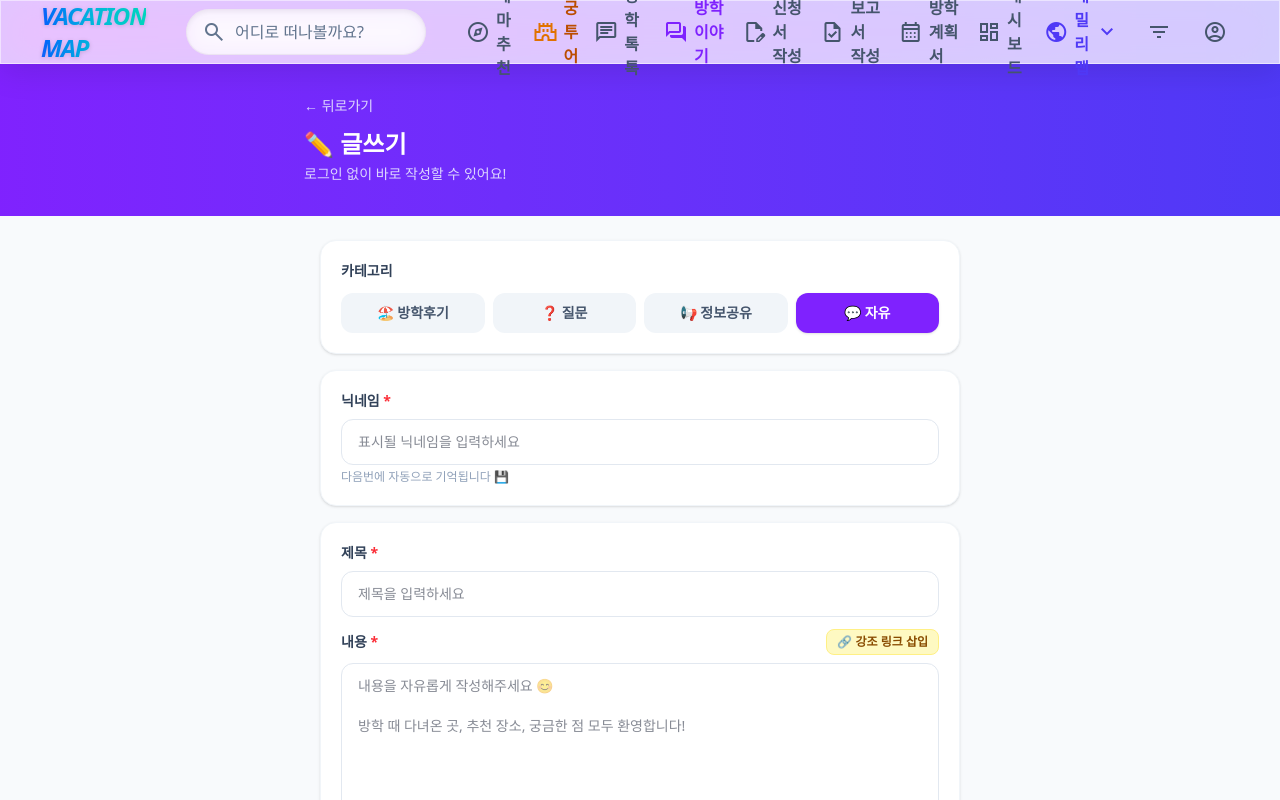
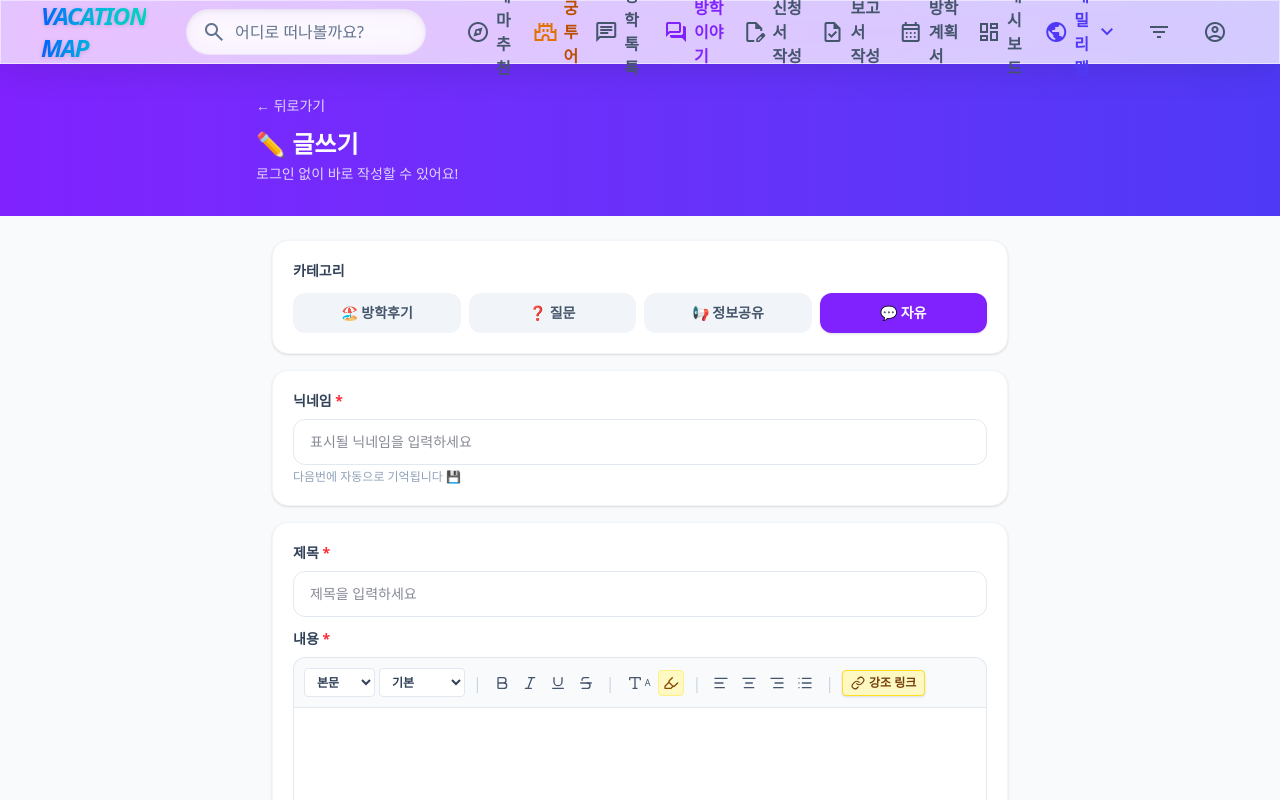
Before and after one commit to duke3736-collab/vacation-map, a Next.js app: page /community/write in a window 1280 px wide. Shown: the top 800 px of the page. Built offline with nearby package versions, Linux system fonts and the light colour scheme; no server answers.

Commit message:
feat: implement WYSIWYG editor for writing community posts

```diff
--- a/src/app/community/write/page.tsx
+++ b/src/app/community/write/page.tsx
@@ -1,8 +1,22 @@
 "use client";
 
-import { useState, useEffect, Suspense } from "react";
+import { useState, useEffect, useRef, Suspense } from "react";
 import { useRouter, useSearchParams } from "next/navigation";
 import { supabase } from "@/lib/supabase";
+import {
+  Bold,
+  Italic,
+  Underline,
+  Strikethrough,
+  AlignLeft,
+  AlignCenter,
+  AlignRight,
+  List,
+  Link as LinkIcon,
+  ChevronDown,
+  Highlighter,
+  Type
+} from "lucide-react";
 
 const CATEGORIES = ["방학후기", "질문", "정보공유", "자유"];
 const CATEGORY_ICONS: Record<string, string> = {
@@ -16,10 +30,10 @@ function WriteForm() {
   const router = useRouter();
   const searchParams = useSearchParams();
   const editId = searchParams.get("edit");
+  const editorRef = useRef<HTMLDivElement>(null);
 
   const [category, setCategory] = useState("자유");
   const [title, setTitle] = useState("");
-  const [content, setContent] = useState("");
   const [nickname, setNickname] = useState("");
   const [isSubmitting, setIsSubmitting] = useState(false);
   const [isLoading, setIsLoading] = useState(false);
@@ -60,8 +74,10 @@ function WriteForm() {
       if (loadedPost) {
         setCategory(loadedPost.category);
         setTitle(loadedPost.title);
-        setContent(loadedPost.content);
         setNickname(loadedPost.nickname);
+        if (editorRef.current) {
+          editorRef.current.innerHTML = loadedPost.content;
+        }
       } else {
         alert("수정할 게시글을 찾을 수 없습니다.");
         router.push("/community");
@@ -72,11 +88,59 @@ function WriteForm() {
     fetchPostDetail();
   }, [editId, router]);
 
+  // Execute browser commands for rich text editing
+  const execCmd = (command: string, value: string = "") => {
+    document.execCommand(command, false, value);
+    if (editorRef.current) {
+      editorRef.current.focus();
+    }
+  };
+
+  // Custom action to insert the yellow highlighted link
+  const insertHighlightLink = () => {
+    const selection = window.getSelection();
+    if (selection && selection.rangeCount > 0) {
+      const range = selection.getRangeAt(0);
+      let selectedText = range.toString().trim();
+
+      const linkText = prompt("링크에 표시할 텍스트를 입력하세요:", selectedText || "▶한의원 건강보험 적용 범위 바로 보기");
+      if (!linkText) return;
+      const linkUrl = prompt("연결할 링크 URL 주소를 입력하세요:", "https://");
+      if (!linkUrl) return;
+
+      const link = document.createElement("a");
+      link.href = linkUrl;
+      link.target = "_blank";
+      link.rel = "noopener noreferrer";
+      link.className = "text-blue-600 font-bold px-1.5 py-0.5 rounded hover:underline inline-flex items-center";
+      link.style.backgroundColor = "#fef08a"; // Tailwind yellow-200
+      link.textContent = linkText;
+
+      range.deleteContents();
+      range.insertNode(link);
+
+      // Move cursor after the inserted link
+      range.setStartAfter(link);
+      range.setEndAfter(link);
+      selection.removeAllRanges();
+      selection.addRange(range);
+    }
+
+    if (editorRef.current) {
+      editorRef.current.focus();
+    }
+  };
+
   const handleSubmit = async (e: React.FormEvent) => {
     e.preventDefault();
     if (!title.trim()) { alert("제목을 입력해주세요."); return; }
-    if (!content.trim()) { alert("내용을 입력해주세요."); return; }
     if (!nickname.trim()) { alert("닉네임을 입력해주세요."); return; }
+
+    const contentHtml = editorRef.current?.innerHTML || "";
+    if (!contentHtml.trim() || contentHtml === "<br>") {
+      alert("내용을 입력해주세요.");
+      return;
+    }
 
     setIsSubmitting(true);
     try {
@@ -92,7 +156,7 @@ function WriteForm() {
             body: JSON.stringify({
               category,
               title: title.trim(),
-              content: content.trim(),
+              content: contentHtml,
               nickname: nickname.trim(),
             }),
           });
@@ -111,7 +175,7 @@ function WriteForm() {
                 ...localPosts[idx],
                 category,
                 title: title.trim(),
-                content: content.trim(),
+                content: contentHtml,
                 nickname: nickname.trim(),
               };
               localStorage.setItem("local_community_posts", JSON.stringify(localPosts));
@@ -127,7 +191,7 @@ function WriteForm() {
             body: JSON.stringify({
               category,
               title: title.trim(),
-              content: content.trim(),
+              content: contentHtml,
               nickname: nickname.trim(),
             }),
           });
@@ -143,7 +207,7 @@ function WriteForm() {
             id: targetId,
             category: category as any,
             title: title.trim(),
-            content: content.trim(),
+            content: contentHtml,
             nickname: nickname.trim(),
             like_count: 0,
             view_count: 1,
@@ -165,16 +229,6 @@ function WriteForm() {
     }
   };
 
-  const insertHighlightLink = () => {
-    const linkText = prompt("링크에 표시할 텍스트를 입력하세요:", "▶한의원 건강보험 적용 범위 바로 보기");
-    if (!linkText) return;
-    const linkUrl = prompt("연결할 링크 URL 주소를 입력하세요:", "https://");
-    if (!linkUrl) return;
-
-    const markdownLink = `[${linkText}](${linkUrl})`;
-    setContent((prev) => prev + (prev ? "\n" : "") + markdownLink);
-  };
-
   if (isLoading) {
     return (
       <div className="min-h-screen bg-slate-50 flex items-center justify-center">
@@ -189,7 +243,7 @@ function WriteForm() {
   return (
     <div className="min-h-screen bg-slate-50">
       <div className="bg-gradient-to-r from-violet-600 to-indigo-600 text-white pt-20 md:pt-24 pb-8 px-4">
-        <div className="max-w-2xl mx-auto">
+        <div className="max-w-3xl mx-auto">
           <button
             onClick={() => router.back()}
             className="text-violet-200 hover:text-white text-sm mb-3 flex items-center gap-1 transition-colors"
@@ -201,7 +255,7 @@ function WriteForm() {
         </div>
       </div>
 
-      <div className="max-w-2xl mx-auto px-4 py-6">
+      <div className="max-w-3xl mx-auto px-4 py-6">
         <form onSubmit={handleSubmit} className="space-y-4">
           {/* 카테고리 */}
           <div className="bg-white rounded-2xl p-5 shadow-sm border border-slate-100">
@@ -240,7 +294,7 @@ function WriteForm() {
             <p className="text-xs text-slate-400 mt-1">다음번에 자동으로 기억됩니다 💾</p>
           </div>
 
-          {/* 제목 + 내용 */}
+          {/* 에디터 컴포넌트 */}
           <div className="bg-white rounded-2xl p-5 shadow-sm border border-slate-100 space-y-3">
             <div>
               <label className="block text-sm font-black text-slate-700 mb-2">
@@ -255,27 +309,159 @@ function WriteForm() {
                 className="w-full border border-slate-200 rounded-xl px-4 py-3 text-sm focus:outline-none focus:border-violet-400 transition-colors"
               />
             </div>
+
+            {/* 에디터 영역 */}
             <div>
-              <div className="flex items-center justify-between mb-2">
-                <label className="block text-sm font-black text-slate-700">
-                  내용 <span className="text-red-500">*</span>
-                </label>
+              <label className="block text-sm font-black text-slate-700 mb-2">
+                내용 <span className="text-red-500">*</span>
+              </label>
+
+              {/* WYSIWYG 에디터 툴바 */}
+              <div className="flex flex-wrap items-center gap-1 bg-slate-50 border border-slate-200 rounded-t-xl p-2.5 border-b-0 text-slate-600 select-none">
+                {/* 문단 스타일 */}
+                <select
+                  onChange={(e) => execCmd("formatBlock", e.target.value)}
+                  className="bg-white border border-slate-200 rounded px-2 py-1 text-xs font-semibold focus:outline-none text-slate-700"
+                  defaultValue="<p>"
+                >
+                  <option value="<p>">본문</option>
+                  <option value="<h1>">제목 1</option>
+                  <option value="<h2>">제목 2</option>
+                  <option value="<h3>">제목 3</option>
+                </select>
+
+                {/* 글꼴 크기 */}
+                <select
+                  onChange={(e) => execCmd("fontSize", e.target.value)}
+                  className="bg-white border border-slate-200 rounded px-2 py-1 text-xs font-semibold focus:outline-none text-slate-700"
+                  defaultValue="3"
+                >
+                  <option value="1">작게</option>
+                  <option value="3">기본</option>
+                  <option value="5">크게</option>
+                  <option value="7">아주 크게</option>
+                </select>
+
+                <span className="text-slate-300 mx-1">|</span>
+
+                {/* 서식 단추 */}
+                <button
+                  type="button"
+                  onClick={() => execCmd("bold")}
+                  className="p-1 hover:bg-slate-200 rounded transition-colors"
+                  title="굵게"
+                >
+                  <Bold className="w-4 h-4" />
+                </button>
+                <button
+                  type="button"
+                  onClick={() => execCmd("italic")}
+                  className="p-1 hover:bg-slate-200 rounded transition-colors"
+                  title="기울임꼴"
+                >
+                  <Italic className="w-4 h-4" />
+                </button>
+                <button
+                  type="button"
+                  onClick={() => execCmd("underline")}
+                  className="p-1 hover:bg-slate-200 rounded transition-colors"
+                  title="밑줄"
+                >
+                  <Underline className="w-4 h-4" />
+                </button>
+                <button
+                  type="button"
+                  onClick={() => execCmd("strikeThrough")}
+                  className="p-1 hover:bg-slate-200 rounded transition-colors"
+                  title="취소선"
+                >
+                  <Strikethrough className="w-4 h-4" />
+                </button>
+
+                <span className="text-slate-300 mx-1">|</span>
+
+                {/* 텍스트 색상 및 형광펜 */}
+                <button
+                  type="button"
+                  onClick={() => {
+                    const color = prompt("텍스트 색상을 입력하세요 (예: red, blue, #333):", "#000000");
+                    if (color) execCmd("foreColor", color);
+                  }}
+                  className="p-1 hover:bg-slate-200 rounded transition-colors flex items-center gap-0.5"
+                  title="글자 색상"
+                >
+                  <Type className="w-4 h-4" />
+                  <span className="text-[9px]">A</span>
+                </button>
+                <button
+                  type="button"
+                  onClick={() => execCmd("backColor", "#fef08a")}
+                  className="p-1 bg-yellow-100 hover:bg-yellow-200 text-yellow-800 rounded border border-yellow-200 transition-colors"
+                  title="형광펜 강조"
+                >
+                  <Highlighter className="w-4 h-4" />
+                </button>
+
+                <span className="text-slate-300 mx-1">|</span>
+
+                {/* 정렬 */}
+                <button
+                  type="button"
+                  onClick={() => execCmd("justifyLeft")}
+                  className="p-1 hover:bg-slate-200 rounded transition-colors"
+                  title="왼쪽 정렬"
+                >
+                  <AlignLeft className="w-4 h-4" />
+                </button>
+                <button
+                  type="button"
+                  onClick={() => execCmd("justifyCenter")}
+                  className="p-1 hover:bg-slate-200 rounded transition-colors"
+                  title="가운데 정렬"
+                >
+                  <AlignCenter className="w-4 h-4" />
+                </button>
+                <button
+                  type="button"
+                  onClick={() => execCmd("justifyRight")}
+                  className="p-1 hover:bg-slate-200 rounded transition-colors"
+                  title="오른쪽 정렬"
+                >
+                  <AlignRight className="w-4 h-4" />
+                </button>
+
+                {/* 리스트 */}
+                <button
+                  type="button"
+                  onClick={() => execCmd("insertUnorderedList")}
+                  className="p-1 hover:bg-slate-200 rounded transition-colors"
+                  title="글머리 기호"
+                >
+                  <List className="w-4 h-4" />
+                </button>
+
+                <span className="text-slate-300 mx-1">|</span>
+
+                {/* 노란색 강조 링크 삽입 */}
                 <button
                   type="button"
                   onClick={insertHighlightLink}
-                  className="text-xs bg-yellow-100 hover:bg-yellow-200 text-yellow-800 font-bold px-2.5 py-1 rounded-lg border border-yellow-200 transition-colors flex items-center gap-1"
+                  className="px-2 py-1 bg-yellow-100 hover:bg-yellow-250 text-yellow-900 border border-yellow-300 rounded text-xs font-bold transition-all flex items-center gap-1 shadow-sm"
+                  title="노란색 강조 링크 삽입"
                 >
-                  🔗 강조 링크 삽입
+                  <LinkIcon className="w-3.5 h-3.5" />
+                  <span>강조 링크</span>
                 </button>
               </div>
-              <textarea
-                value={content}
-                onChange={(e) => setContent(e.target.value)}
-                placeholder="내용을 자유롭게 작성해주세요 😊&#10;&#10;방학 때 다녀온 곳, 추천 장소, 궁금한 점 모두 환영합니다!"
-                rows={10}
-                className="w-full border border-slate-200 rounded-xl px-4 py-3 text-sm focus:outline-none focus:border-violet-400 transition-colors resize-none"
+
+              {/* 편집창 영역 */}
+              <div
+                ref={editorRef}
+                contentEditable={true}
+                className="w-full min-h-[350px] border border-slate-200 rounded-b-xl px-4 py-3 text-sm focus:outline-none focus:border-violet-400 bg-white overflow-y-auto"
+                style={{ outline: "none" }}
+                data-placeholder="내용을 자유롭게 작성해주세요 😊&#10;방학 때 다녀온 곳, 추천 장소, 질문 모두 환영합니다!"
               />
-              <p className="text-xs text-slate-400 mt-1 text-right">{content.length}자</p>
             </div>
           </div>
 
```
Also changed, not shown: src/app/community/[id]/page.tsx (+5 -3 lines).
